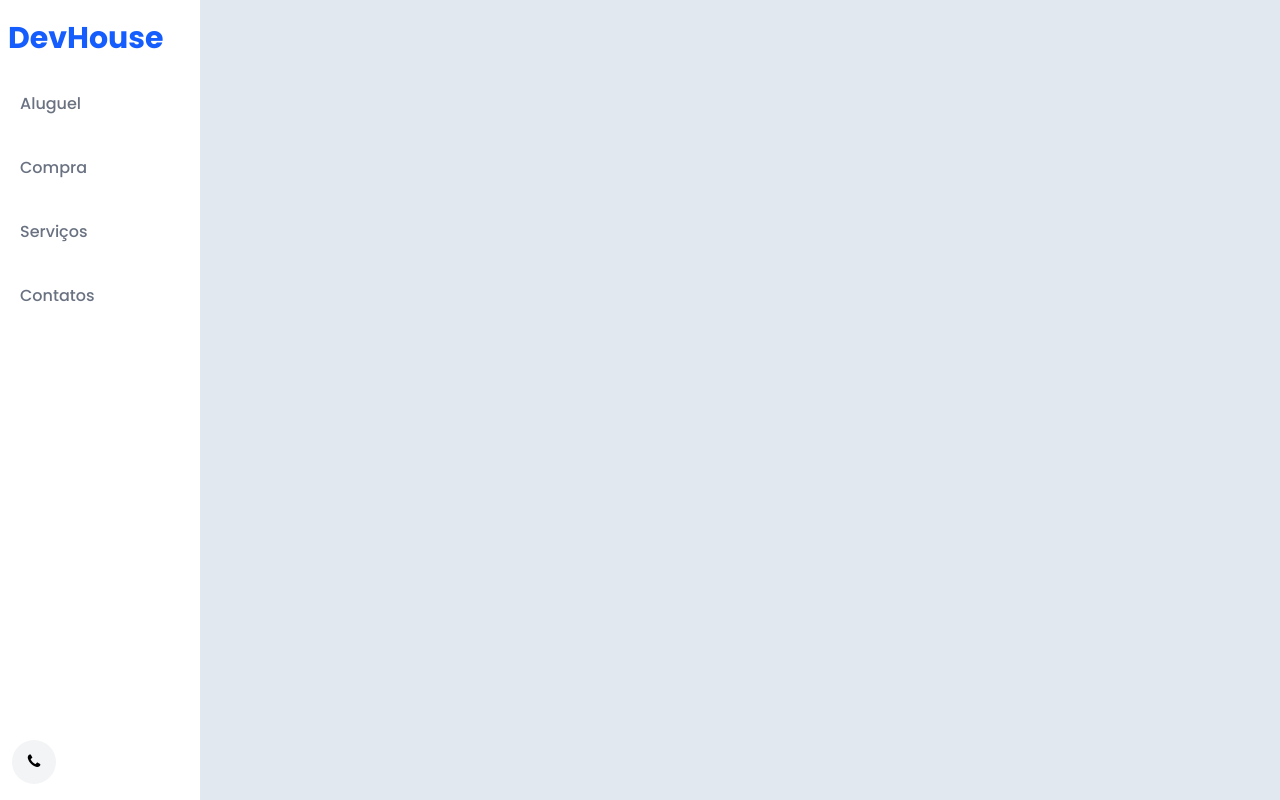
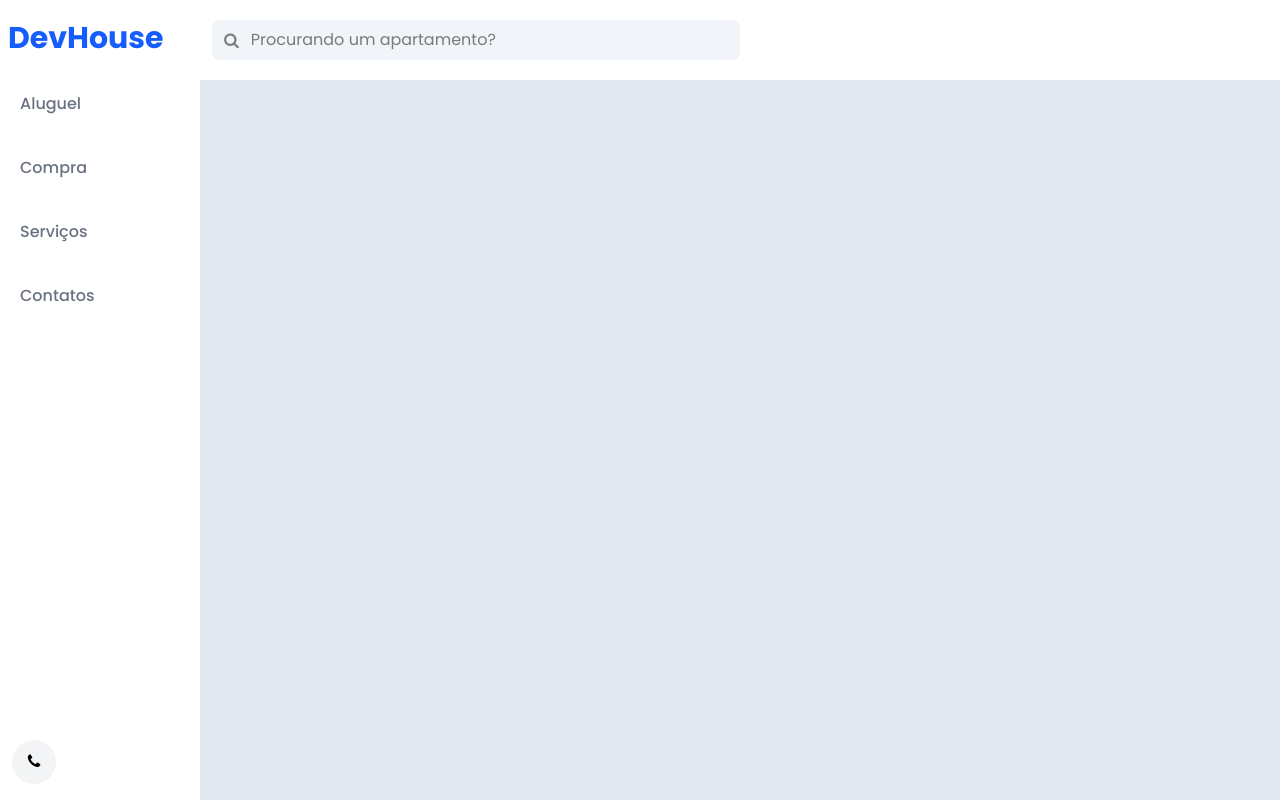
Before and after one commit to vitorfdrangel/Dev_House, a website: page src/index.html in a window 1280 px wide. Drawn offline with Linux system fonts and the light colour scheme.

Commit message:
Desenvolvendo header do main

```diff
--- a/src/index.html
+++ b/src/index.html
@@ -32,6 +32,7 @@
             <a
               href="#"
               class="text-gray-500 font-medium hover:text-black hover:bg-gray-100 duration-200 p-3 rounded-lg"
+              chr
               >Aluguel</a
             >
             <a
@@ -59,7 +60,22 @@
         </button>
       </aside>
 
-      <div></div>
+      <main class="w-full flex flex-col pb-4">
+        <header
+          class="bg-white w-full py-5 px-3 flex items-center justify-between"
+        >
+          <div
+            class="bg-slate-100 w-full max-w-xs lg:max-w-1/2 rounded-lg lg:mr-8 px-3 py-2 flex items-center gap-3"
+          >
+            <i class="fa fa-search" style="color: gray"></i>
+            <input
+              type="text"
+              class="w-full outline-0"
+              placeholder="Procurando um apartamento?"
+            />
+          </div>
+        </header>
+      </main>
     </div>
   </body>
 </html>
```
Also changed, not shown: styles/output.css.
